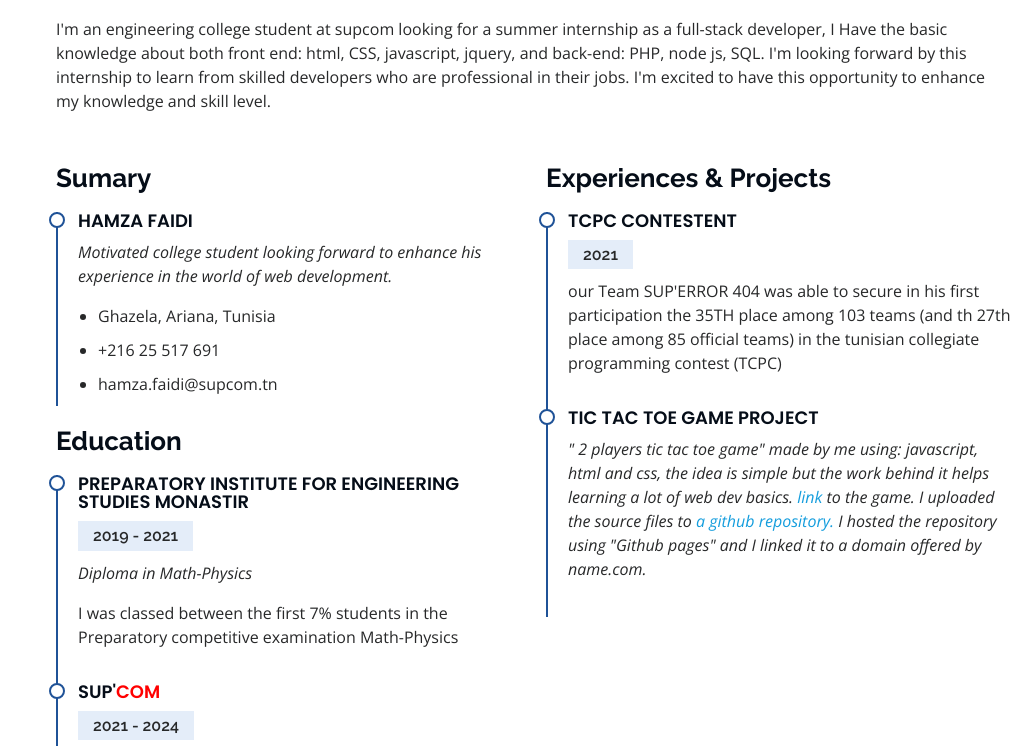
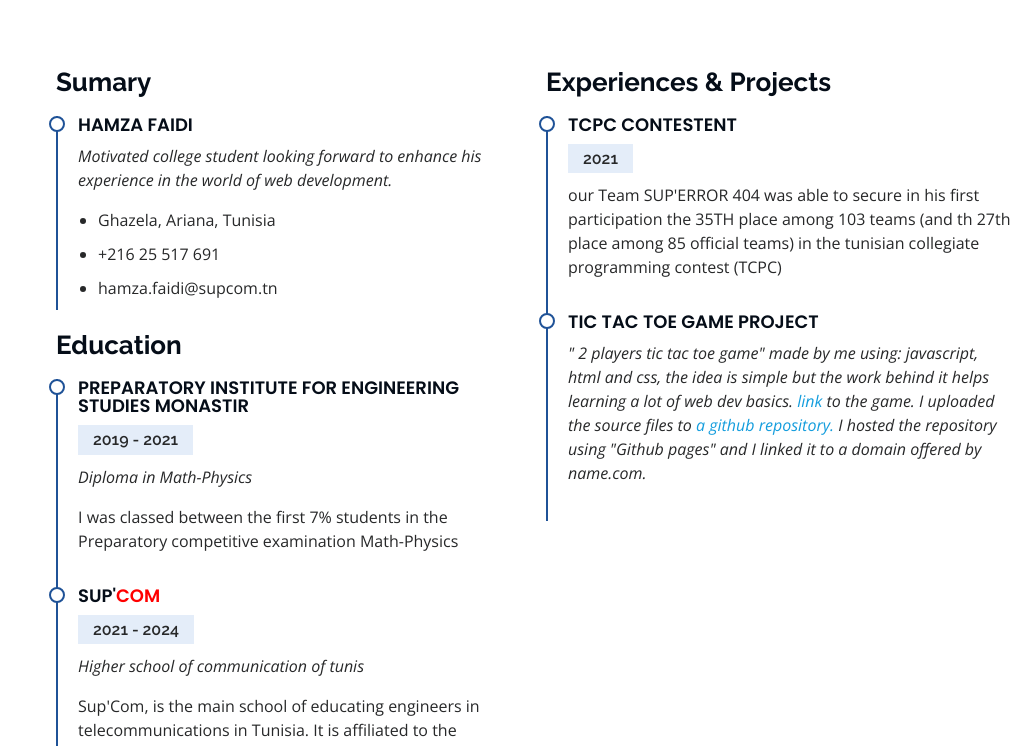
Before and after one commit to hamzafa1d1/Resume, a plain HTML site: page index.html in a window 1280 px wide. Shown: the part 2107-2853 px from the top of the page, without its empty margins (256-1280 px from the left). Drawn offline with nearby package versions, Linux system fonts and the light colour scheme.

Commit message:
Update index.html

```diff
--- a/index.html
+++ b/index.html
@@ -262,7 +262,7 @@
 
         <div class="section-title">
           <h2>Resume</h2>
-          <p>I'm an engineering college student at supcom looking for a summer internship as a full-stack developer, I Have the basic knowledge about both front end: html, CSS, javascript, jquery, and back-end: PHP, node js, SQL. I'm looking forward by this internship to learn from skilled developers who are professional in their jobs. I'm excited to have this opportunity to enhance my knowledge and skill level.</p>
+
         </div>
 
         <div class="row">
```
